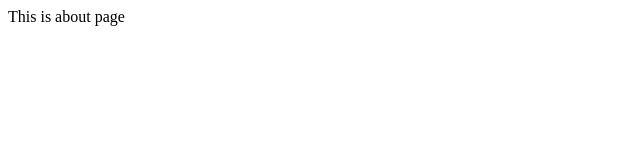
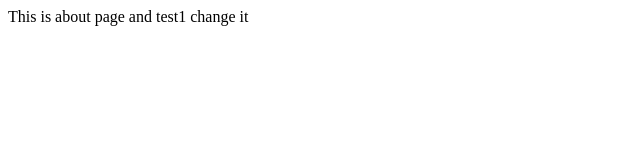
Before and after one commit to Abhishek-Mukherjee96/test, a plain HTML site: page about.html in a window 1280 px wide. Shown: the whole page, without its empty margins (0-640 px from the left). Drawn offline with Linux system fonts and the light colour scheme.

Commit message:
changes in about page

```diff
--- a/about.html
+++ b/about.html
@@ -6,6 +6,6 @@
     <title>Document</title>
 </head>
 <body>
-    This is about page
+    This is about page and test1 change it
 </body>
 </html>
```
